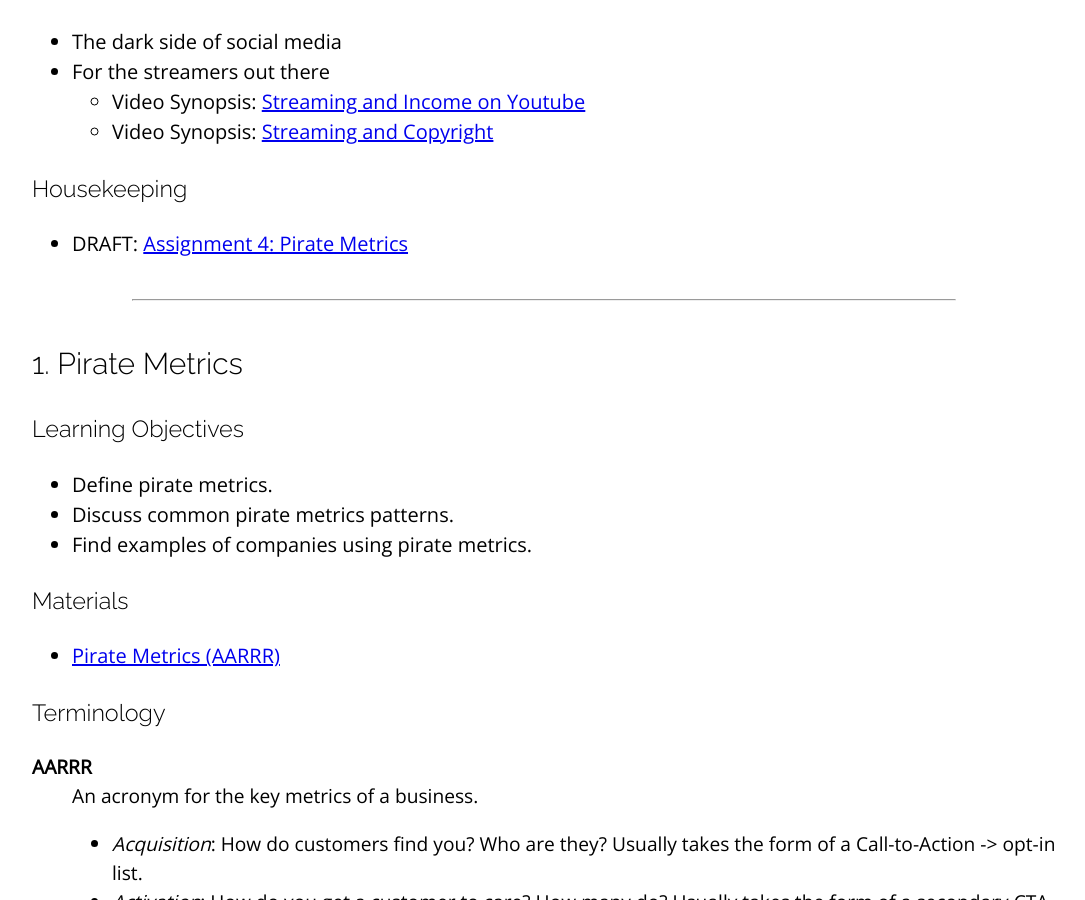
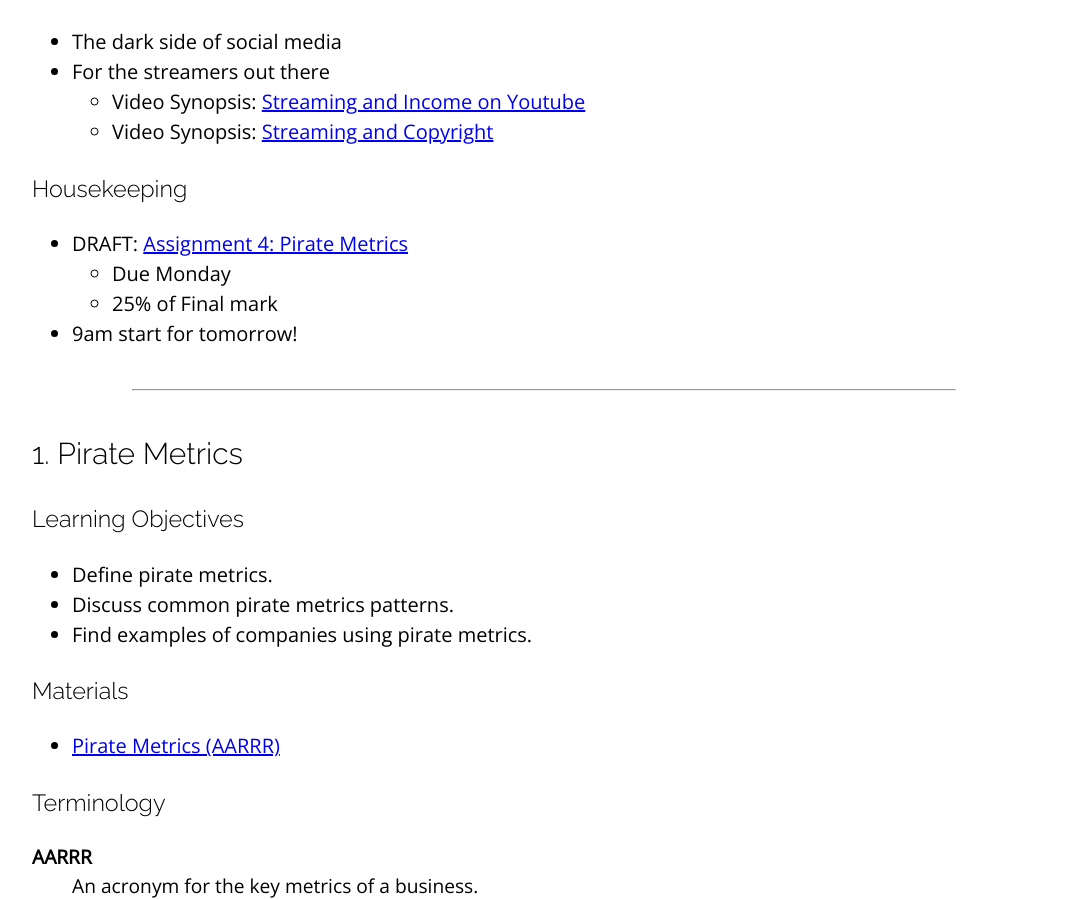
Before and after one commit to sait-wbdv/winter-2021, a Jekyll site: the page built from _posts/2021-04-08-metrics-income-copyright.md, in a window 1280 px wide and 900 px high, scrolled down 1234 px. Shown: the whole window, without its empty margins (96-1181 px from the left). Built offline with Jekyll 4.4.1, drawn with Linux system fonts in a browser that asks for light colours; nearby versions of some CDN libraries.

Commit message:
added housekeeping

```diff
--- a/_posts/2021-04-08-metrics-income-copyright.md
+++ b/_posts/2021-04-08-metrics-income-copyright.md
@@ -33,6 +33,9 @@ categories: dsgn270
 
 ### Housekeeping
 - DRAFT: [Assignment 4: Pirate Metrics](https://github.com/sait-wbdv/assessments/tree/master/dsgn270/social/assignment-4)
+  - Due Monday
+  - 25% of Final mark
+- 9am start for tomorrow!
 
 ---
 
```
